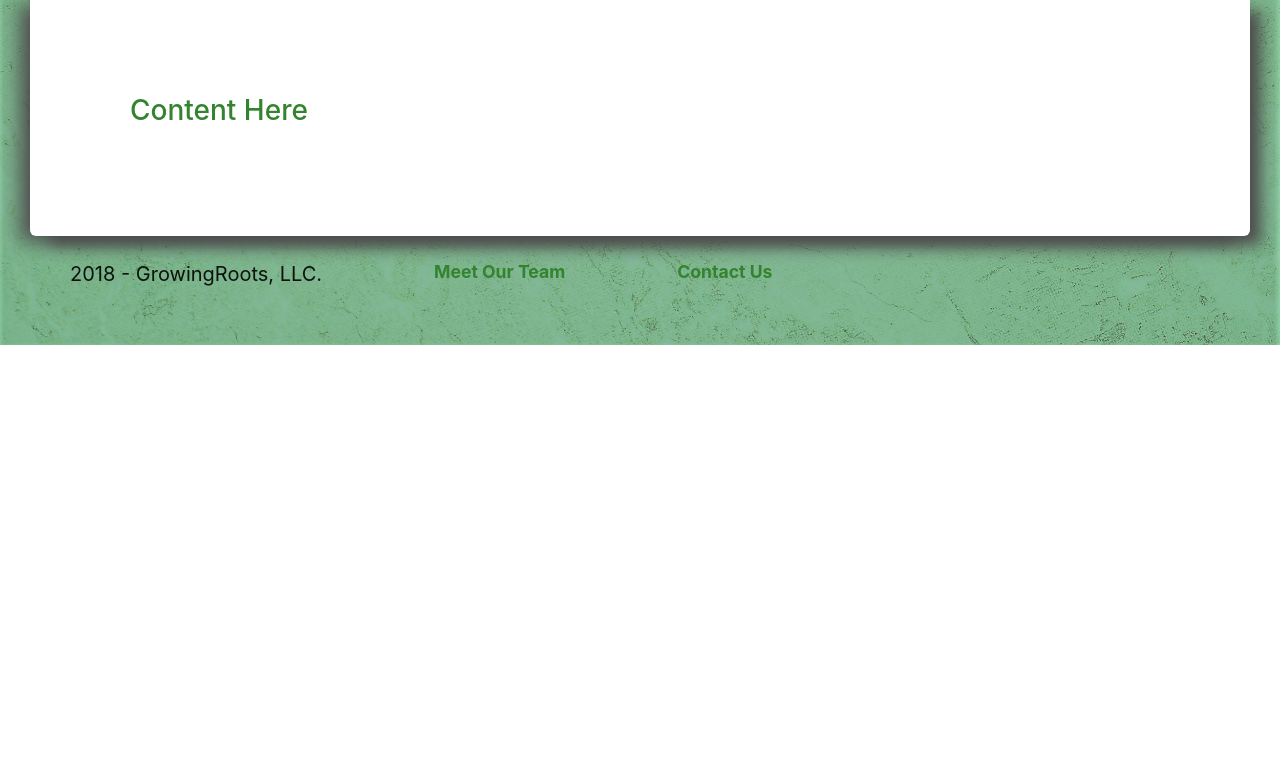
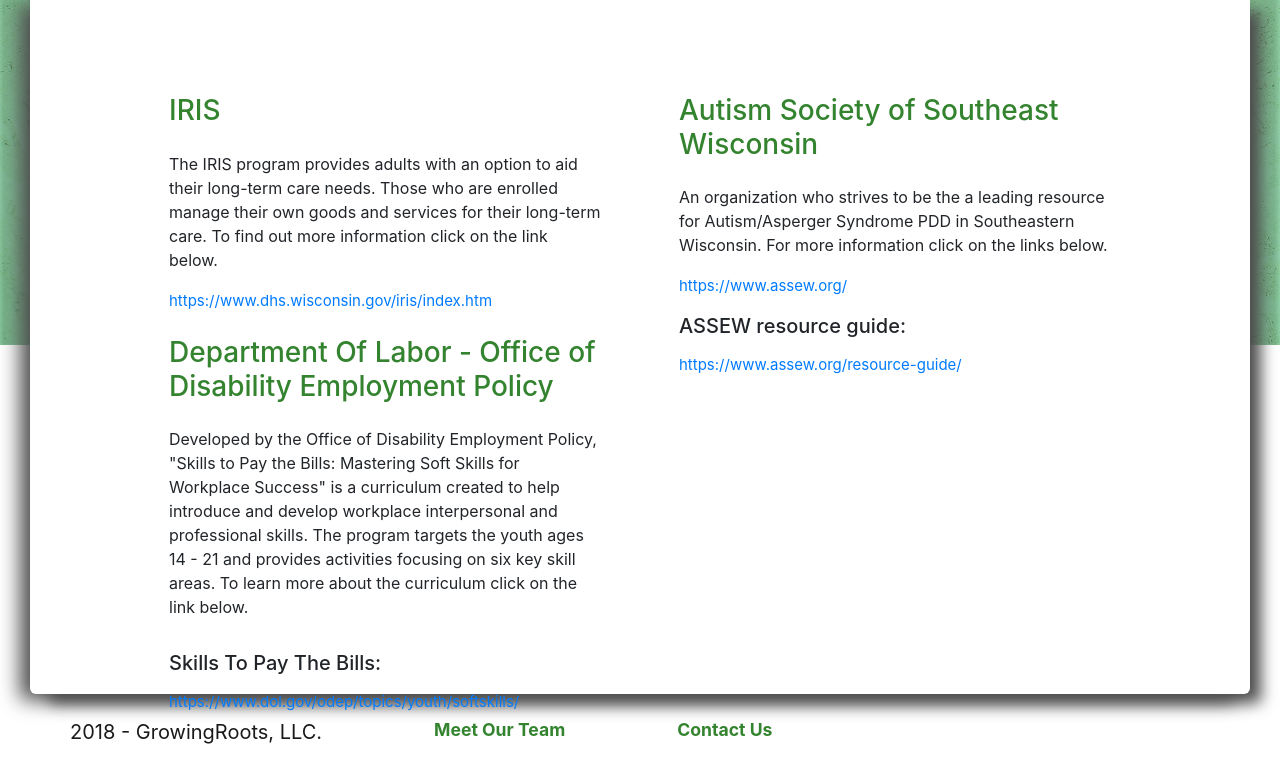
Before and after one commit to growingrootsllc/growyourroots, a plain HTML site: page additional-resources.html in a window 1280 px wide. Shown: the part 546-1330 px from the top of the page. Before the commit the page ends 891 px from the top, so only its background shows below. Drawn offline with nearby package versions, Linux system fonts and the light colour scheme.

Commit message:
additional web copy content added

```diff
--- a/CSS/growingRootsCSS.css
+++ b/CSS/growingRootsCSS.css
@@ -5,6 +5,9 @@ body{
 h3{
 	color:#33832f;
 }
+.linkTextSmallest{
+		font-size: 15px;
+	}
 
 .bg-green{
 	background-color: #33832f;
@@ -116,6 +119,11 @@ nav.reverseText-Bold a{
 	margin-top: -75px;
 	border: 2px solid #33832f;
 	border-radius: 20px;
+	height:500px;
+}
+
+.resourceTextArea{
+	height:500px;
 }
 
 /*media queries*/
@@ -173,6 +181,7 @@ nav.reverseText-Bold a{
 		margin-lefteft: -140px;
 		border-radius: 25px;
 	}
+}
 }
 
 
@@ -278,4 +287,3 @@ nav.reverseText-Bold a{
 		margin-right: 250px;
 		margin-left: 250px;
 	}
-}
--- a/additional-resources.html
+++ b/additional-resources.html
@@ -60,7 +60,7 @@
 			<div class="row align-middle">
 		    	<div class="mx-auto col-8 text-center">
 		        	<h1 class="headingText">Additional Resources</h1>
-		        	<h3 class="coverSubText">A Few Resources To Help You Grow</h3>
+		        	<h3 class="coverSubText">A Starting Point To Help Your Growth</h3>
 		    	</div>
 		    </div>
 		</div>
@@ -69,8 +69,33 @@
 <!-- Container for page contents -->
 	<div class="raisedContainer boxShadow bg-white">
 		<div class="negativeMargin">
-			<div class="contentContainer">
-				<h3>Content Here</h3>
+			<div class="contentContainer form-inline">
+				<div class="col-md-6 resourceTextArea">
+					<div class="mx-4 mb-4" id="iris">
+						<h3 class="mb-4">IRIS</h3>
+						<p>The IRIS program provides adults with an option to aid their long-term care needs. Those who are enrolled manage their own goods and services for their long-term care. To find out more information click on the link below.</p>
+						<a class="linkTextSmallest" href="https://www.dhs.wisconsin.gov/iris/index.htm">https://www.dhs.wisconsin.gov/iris/index.htm</a>
+					</div>
+					<div class="mx-4" id="iris">
+						<h3 class="mb-4">Department Of Labor - Office of Disability Employment Policy</h3>
+						<p>Developed by the Office of Disability Employment Policy, "Skills to Pay the Bills: Mastering Soft Skills for Workplace Success" is a curriculum created to help introduce and develop workplace interpersonal and professional skills. The program targets the youth ages 14 - 21 and provides activities focusing on six key skill areas. To learn more about the curriculum click on the link below.</p>
+						<div class="form-inline">
+							<h5 class="my-3">Skills To Pay The Bills:&nbsp</h5>
+							<a class="linkTextSmallest" href="https://www.dol.gov/odep/topics/youth/softskills/">https://www.dol.gov/odep/topics/youth/softskills/</a>
+						</div>
+					</div>
+				</div>
+				<div class="col-md-6 resourceTextArea">
+					<div class="mx-4 mb-4" id="ASSEW">
+						<h3 class="mb-4">Autism Society of Southeast Wisconsin</h3>
+						<p>An organization who strives to be the a leading resource for Autism/Asperger Syndrome PDD in Southeastern Wisconsin. For more information click on the links below.</p>
+						<a class="linkTextSmallest" href="https://www.assew.org/">https://www.assew.org/</a>
+						<div class="form-inline">
+							<h5 class="my-3">ASSEW resource guide:&nbsp</h5>
+							<a class="linkTextSmallest" href="https://www.assew.org/resource-guide/">https://www.assew.org/resource-guide/</a>
+						</div>
+					</div>
+				</div>
 			</div>
 		</div>
 	</div>
```
Also changed, not shown: contact-us.html (+4 -3 lines), index.html (+4 -7 lines), staff.html (+5 -5 lines), images/avatar_placeholder.png (added).
